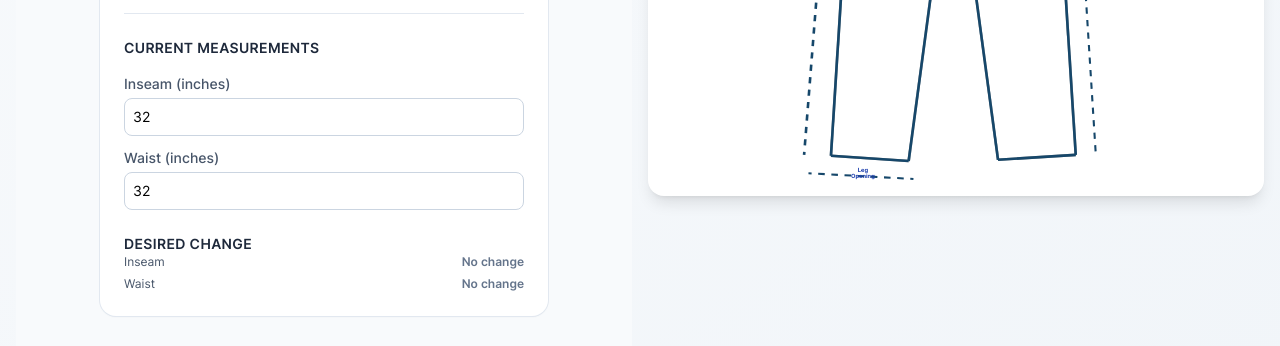
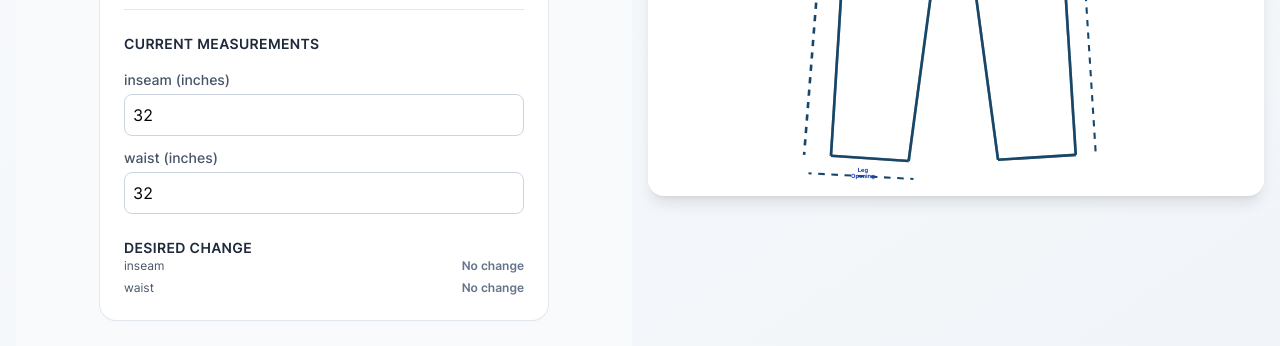
Before and after one commit to SEBAS0078/portfolio, a Next.js app: page /customer in a window 1280 px wide. Shown: the part 468-814 px from the top of the page. Built offline with nearby package versions, Linux system fonts and the light colour scheme.

Commit message:
integraed customer/form with customer/page

```diff
--- a/src/app/(customer)/customer/components/form.tsx
+++ b/src/app/(customer)/customer/components/form.tsx
@@ -1,46 +1,68 @@
 import React, { useState, useRef, useEffect } from 'react';
 
-const ComponentName = () => {
-    const [garmentType, setGarmentType] = useState('jeans');
-    const [alterationType, setAlterationType] = useState('Hemming');
-    const CURRENT_MEASUREMENTS: Record<string, string[]> = {
-        Hemming: ['Inseam', "Waist"],
-        Tapering: ['Inseam', "Waist", 'Thigh', 'Knee', 'LegOpening'],
+export type Measurements = {
+	waist: number;
+	inseam: number;
+	legOpening: number;
+	outseam: number;
+	hip: number;
+	thigh: number;
 };
 
-    const DESIRED_MEASUREMENTS = {
-        Hemming: ['Inseam', "Waist"],
-        Tapering: ['Inseam', "Waist", 'Thigh', 'Knee', 'LegOpening'],
+export type NewMeasurementsProps = {
+	currentMeasurements: Measurements;
+	desiredMeasurements: Measurements;
+
+	setCurrentMeasurements: React.Dispatch<
+		React.SetStateAction<Measurements>
+	>;
+	setDesiredMeasurements: React.Dispatch<
+		React.SetStateAction<Measurements>
+	>;
+
+  setGarmentType: React.Dispatch<
+		React.SetStateAction<string>
+	>;
+
+	garmentType: string;
+	className?: string;
 };
 
-    const [currentMeasurements, setCurrentMeasurements] = useState<string | any>({
-        Thigh: 24,
-        Waist: 32,
-        Inseam: 32,
-        LegOpening: 8,
-        Knee: 10,
-        Outseam: 34,
-        Hip: 36,
-    });
-    const [desiredMeasurements, setDesiredMeasurements] = useState<string | any>({
-        Thigh: 24,
-        Waist: 32,
-        Inseam: 32,
-        LegOpening: 8,
-        Knee: 10,
-        Outseam: 34,
-        Hip: 36,
-    });
+type MeasurementKey = keyof Measurements;
 
+const DesiredFrom = ({ desiredMeasurements,
+  currentMeasurements,
+  setDesiredMeasurements,
+  setCurrentMeasurements,
+  garmentType,
+  setGarmentType,
+  className
+ }: NewMeasurementsProps) => {
 
+  const [alterationType, setAlterationType] = useState('Hemming');
+  const CURRENT_MEASUREMENTS: Record<
+  string,
+  MeasurementKey[]
+  > = {
+    Hemming: ['inseam', 'waist'],
+    Tapering: ['inseam', 'waist', 'thigh', 'legOpening'],
+  };
+
+  const DESIRED_MEASUREMENTS: Record<
+    string,
+    MeasurementKey[]
+  > = {
+    Hemming: ['inseam', 'waist'],
+    Tapering: ['inseam', 'waist', 'thigh', 'legOpening'],
+  };
 
 const renderMeasurementInputs = (
-  fields: string[],
-  measurements: any,
-  onChange: (field: string, value: any) => void,
+	fields: MeasurementKey[],
+	measurements: Measurements,
+	onChange: (field: MeasurementKey, value: string) => void,
 	focusColor: string
 ) =>
-  fields.map((field) => (
+	fields.map(field => (
 		<div key={field}>
 			<label className="block text-sm font-medium text-slate-600 mb-1">
 				{field.replace(/([A-Z])/g, ' $1')} (inches)
@@ -48,36 +70,32 @@ const renderMeasurementInputs = (
 
 			<input
 				type="number"
-        value={measurements[field] ?? ''}
-        onChange={(e) => onChange(field, e.target.value)}
+				value={measurements[field]}
+				onChange={e => onChange(field, e.target.value)}
 				step="0.25"
-        className={`w-full p-2 border border-slate-300 rounded-lg focus:ring-2 focus:ring-${focusColor}-500 focus:border-transparent text-sm`}
+				className={`w-full p-2 border border-slate-300 rounded-lg focus:ring-2 focus:ring-${focusColor}-500`}
 			/>
 		</div>
 	));
 
 
 
+    const handleCurrentChange = (
+      field: MeasurementKey,
+      value: string
+    ) => {
+      const num = parseFloat(value) || 0;
 
+      setCurrentMeasurements(prev => ({
+        ...prev,
+        [field]: num,
+      }));
 
-    const handleCurrentChange = (field: any, value: any) => {
-        setCurrentMeasurements((prev:any) => ({
+      setDesiredMeasurements(prev => ({
         ...prev,
-            [field]: parseFloat(value) || 0
-        }));
-      setDesiredMeasurements((prev:any) => ({
-            ...prev,
-            [field]: parseFloat(value) || 0
+        [field]: num,
       }));
     };
-
-    const handleDesiredChange = (field: any, value: any) => {
-        setDesiredMeasurements((prev:any) => ({
-            ...prev,
-            [field]: parseFloat(value) || 0
-        }));
-    };
-
 
   return (
   <div className="min-h-screen bg-slate-50 flex items-center justify-center px-4">
@@ -152,41 +170,36 @@ const renderMeasurementInputs = (
           Desired Change
         </h3>
         <div className="space-y-1.5 text-xs">
-          { DESIRED_MEASUREMENTS[alterationType as keyof typeof DESIRED_MEASUREMENTS].map((field : any) => {
-            const change = desiredMeasurements[field] - currentMeasurements[field];
+          {DESIRED_MEASUREMENTS[alterationType]?.map((field) => {
+	          const change =
+		        desiredMeasurements[field] - currentMeasurements[field];
+
             return (
               <div className="flex justify-between" key={field}>
-                <span className="text-slate-600">{field ?? ''}</span>
-                <span className={`font-semibold ${
+                <span className="text-slate-600">
+                  {field.replace(/([A-Z])/g, ' $1')}
+                </span>
+                <span
+                  className={`font-semibold ${
                     change === 0
                       ? 'text-slate-500'
                       : change > 0
-                    ? 'text-green-600'
-                    : 'text-red-600'
-                }`}>
-                  {change === 0 ? 'No change' : `${change > 0 ? '+' : ''}${change.toFixed(1)}"`}
+                      ? 'text-red-600'
+                      : 'text-green-600'
+                  }`}
+                >
+                  {change === 0
+                    ? 'No change'
+                    : `${change > 0 ? '+' : ''}${change.toFixed(1)}"`}
                 </span>
               </div>
             );
           })}
-
         </div>
       </div>
-      {/* Desired Measurements
-      <div className="space-y-4">
-        <div className="space-y-3">
-          {renderMeasurementInputs(
-            DESIRED_MEASUREMENTS[alterationType] || [],
-            desiredMeasurements,
-            handleDesiredChange,
-            'green'
-          )}
-        </div>
-      </div> */}
-
     </div>
   </div>
 );
 };
 
-export default ComponentName;
+export default DesiredFrom;
--- a/src/app/(customer)/customer/page.tsx
+++ b/src/app/(customer)/customer/page.tsx
@@ -75,7 +75,14 @@ export default function PantsAlterationApp() {
 			<div className="w-full h-full">
 				<div className="grid grid-cols-1 lg:grid-cols-2 gap-4 items-start">
 					{/* Left Panel - Input Form */}
-					<DesiredForm/>
+					<DesiredForm
+						desiredMeasurements = {desiredMeasurements}
+						currentMeasurements = {currentMeasurements}
+						setDesiredMeasurements = {setDesiredMeasurements}
+						setCurrentMeasurements = {setCurrentMeasurements}
+						garmentType = {garmentType}
+						setGarmentType =  {setGarmentType}
+						/>
 					{/* Right Panel - Visual Representation */}
 					<div className="bg-white rounded-2xl shadow-lg p-4 overflow-auto" ref={svgContainerRef}>
 						<h2 className="text-xl font-semibold text-slate-800 mb-4">Visual Preview</h2>
```
Lines whose indentation alone changed are shown as unchanged.
